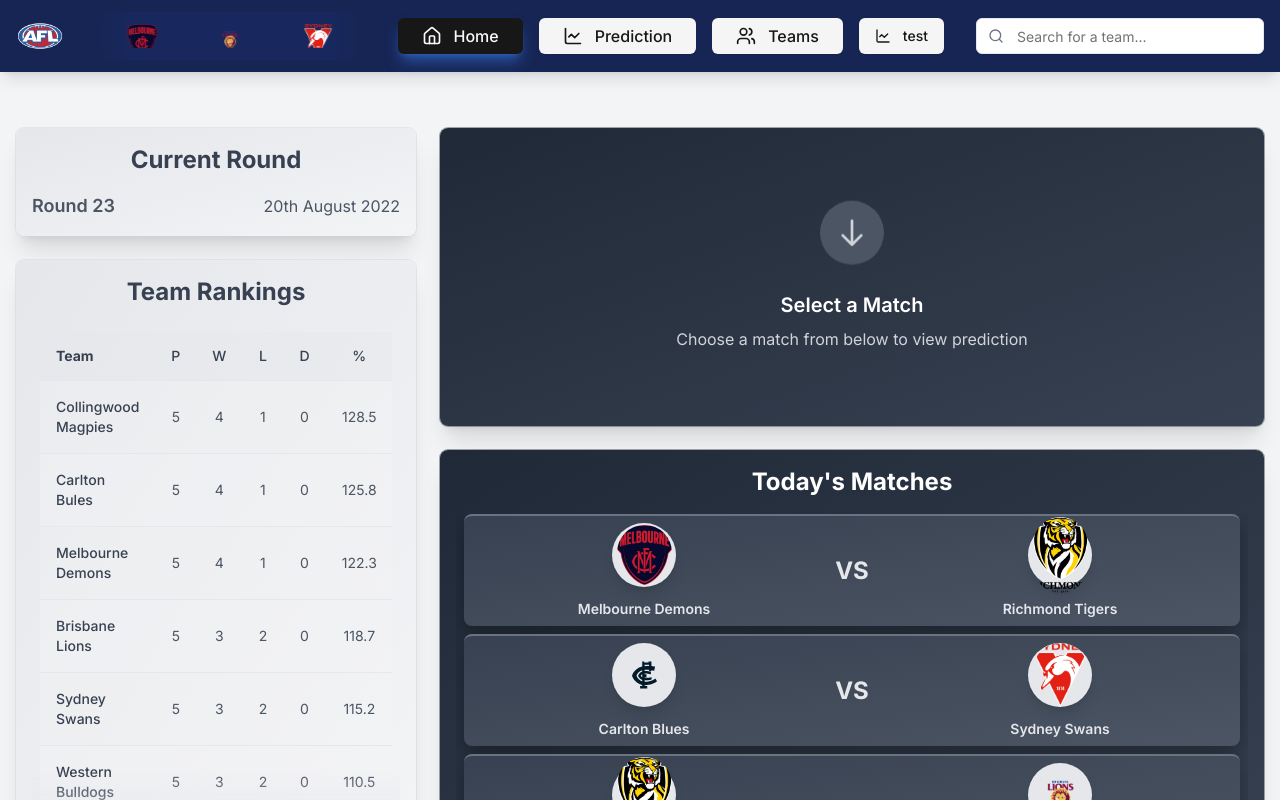
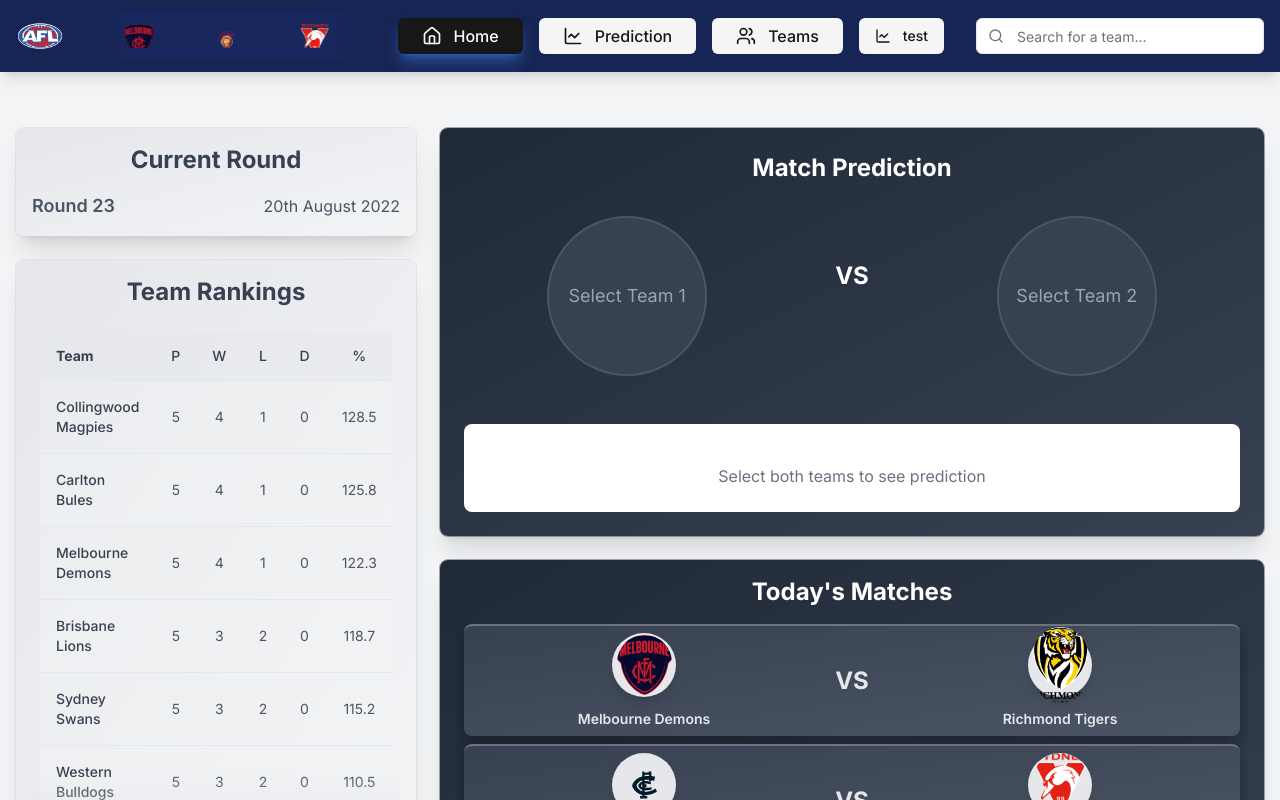
Before and after one commit to yeanle02/FYP, a Next.js app: page / in a window 1280 px wide. Shown: the top 800 px of the page. Built offline with nearby package versions, Linux system fonts and the light colour scheme.

Commit message:
improvements

```diff
--- a/src/components/HomeTeamComparison.jsx
+++ b/src/components/HomeTeamComparison.jsx
@@ -116,48 +116,87 @@
   return (
     <div className="flex-1 w-full">
       <div className="bg-gradient-to-br from-gray-800 to-gray-700 rounded-lg shadow-xl p-6 ring-1 ring-gray-600/50">
-        {!selectedMatch ? (
-          <div className="flex flex-col items-center justify-center min-h-[250px] py-8">
-            <div className="w-16 h-16 bg-gray-600 rounded-full mb-6 animate-bounce flex items-center justify-center">
-              <svg className="w-8 h-8 text-gray-300" fill="none" stroke="currentColor" viewBox="0 0 24 24">
-                <path strokeLinecap="round" strokeLinejoin="round" strokeWidth={2} d="M19 14l-7 7m0 0l-7-7m7 7V3" />
-              </svg>
+        <h2 className="text-2xl font-bold text-white mb-8 text-center">Match Prediction</h2>
+        <div className="flex justify-center items-center gap-32 mb-12">
+          <div className="flex flex-col items-center">
+            <div className={`w-40 h-40 bg-gray-700 rounded-full flex items-center justify-center border-2
+              ${selectedMatch && prediction.winningTeam ? (
+                selectedMatch.team1.name === prediction.winningTeam
+                  ? 'border-green-400 shadow-[0_0_20px_rgba(74,222,128,0.5)]'
+                  : 'border-red-400 shadow-[0_0_20px_rgba(248,113,113,0.5)]'
+              ) : 'border-gray-600 hover:border-gray-500'} transition-all`}>
+              {selectedMatch ? (
+                <Image
+                  src={selectedMatch.team1.logo}
+                  alt={selectedMatch.team1.name}
+                  width={80}
+                  height={80}
+                />
+              ) : (
+                <span className="text-gray-400 text-lg">Select Team 1</span>
+              )}
             </div>
-            <h3 className="text-xl font-semibold text-white text-center mb-2">Select a Match</h3>
-            <p className="text-gray-300 text-center">Choose a match from below to view prediction</p>
+            {selectedMatch && (
+              <span className="text-white text-lg mt-3">{selectedMatch.team1.name}</span>
+            )}
           </div>
-        ) : prediction.isLoading ? (
-          <div className="bg-gradient-to-br from-gray-700 to-gray-600 p-6 rounded-lg shadow-xl flex flex-col items-center border-t-2 border-gray-500 relative transition-all duration-300 w-full max-w-2xl mx-auto min-h-[250px] justify-center">
-            <div className="animate-pulse flex flex-col items-center">
-              <div className="w-24 h-24 bg-gray-600 rounded-full mb-8"></div>
-              <div className="h-4 w-32 bg-gray-600 rounded mb-8"></div>
-              <div className="flex gap-16 items-center mb-8">
-                <div className="flex flex-col items-center gap-4">
-                  <div className="w-16 h-16 bg-gray-600 rounded-full"></div>
-                  <div className="h-3 w-24 bg-gray-600 rounded"></div>
-                  <div className="h-6 w-12 bg-gray-600 rounded"></div>
+
+          <span className="text-white text-2xl font-bold mt-[-40px]">VS</span>
+
+          <div className="flex flex-col items-center">
+            <div className={`w-40 h-40 bg-gray-700 rounded-full flex items-center justify-center border-2
+              ${selectedMatch && prediction.winningTeam ? (
+                selectedMatch.team2.name === prediction.winningTeam
+                  ? 'border-green-400 shadow-[0_0_20px_rgba(74,222,128,0.5)]'
+                  : 'border-red-400 shadow-[0_0_20px_rgba(248,113,113,0.5)]'
+              ) : 'border-gray-600 hover:border-gray-500'} transition-all`}>
+              {selectedMatch ? (
+                <Image
+                  src={selectedMatch.team2.logo}
+                  alt={selectedMatch.team2.name}
+                  width={80}
+                  height={80}
+                />
+              ) : (
+                <span className="text-gray-400 text-lg">Select Team 2</span>
+              )}
             </div>
-                <div className="flex flex-col items-center gap-4">
-                  <div className="w-16 h-16 bg-gray-600 rounded-full"></div>
-                  <div className="h-3 w-24 bg-gray-600 rounded"></div>
-                  <div className="h-6 w-12 bg-gray-600 rounded"></div>
+            {selectedMatch && (
+              <span className="text-white text-lg mt-3">{selectedMatch.team2.name}</span>
+            )}
           </div>
         </div>
-              <div className="text-gray-300 font-medium animate-bounce">
-                Calculating prediction...
+
+        <div className="bg-white rounded-lg p-6 relative">
+          {prediction.isLoading ? (
+            <div className="flex flex-col items-center justify-center space-y-4">
+              <div className="relative w-12 h-12">
+                <div className="absolute inset-0 rounded-full border-4 border-gray-300 border-t-blue-500 animate-spin"></div>
+              </div>
+              <div className="relative">
+                <span className="text-2xl font-bold bg-gradient-to-r from-blue-500 via-purple-500 to-blue-500 bg-clip-text text-transparent animate-pulse">
+                  Predicting Outcome
+                </span>
+                <span className="inline-block animate-bounce ml-1">...</span>
               </div>
             </div>
+          ) : (
+            <div className="flex justify-between items-start">
+              <div className="text-center flex-1">
+                {prediction.team1Score !== null ? (
+                  <div className={`text-5xl font-bold ${selectedMatch.team1.name === prediction.winningTeam ? 'text-green-600' : 'text-gray-800'}`}>
+                    {prediction.team1Score}
                   </div>
-        ) : prediction.team1Score !== null ? (
-          <div className="bg-gradient-to-br from-gray-700 to-gray-600 p-6 rounded-lg shadow-xl flex flex-col items-center border-t-2 border-gray-500 relative transition-all duration-300 w-full max-w-2xl mx-auto">
-            <div className="relative w-full mb-8">
-              <h3 className="text-xl font-semibold text-white text-center">Match Prediction</h3>
+                ) : null}
+              </div>
+
+              {selectedMatch && !prediction.isLoading && prediction.team1Score !== null && (
                 <button
                   onClick={() => {
                     setSelectedMatch(null);
                     setPrediction({ team1Score: null, team2Score: null, winningTeam: null });
                   }}
-                className="absolute right-0 top-1/2 -translate-y-1/2 px-4 py-2 bg-red-600 text-white rounded-lg hover:bg-red-700 transition-colors duration-200 flex items-center gap-2 group"
+                  className="px-3 py-1.5 bg-red-600 text-white text-sm rounded-lg hover:bg-red-700 transition-colors duration-200 flex items-center gap-1 group"
                 >
                   <span>Reset</span>
                   <svg
@@ -174,40 +213,34 @@
                     <path d="M3 3v5h5" />
                   </svg>
                 </button>
+              )}
+
+              <div className="text-center flex-1">
+                {prediction.team2Score !== null ? (
+                  <div className={`text-5xl font-bold ${selectedMatch.team2.name === prediction.winningTeam ? 'text-green-600' : 'text-gray-800'}`}>
+                    {prediction.team2Score}
                   </div>
-            <div className="grid grid-cols-2 gap-6 place-items-center mb-8 w-full max-w-md mx-auto">
-              {[selectedMatch.team1, selectedMatch.team2].map((team, index) => (
-                <div key={team.name} className="flex flex-col items-center justify-center text-center bg-gray-800 p-4 rounded-lg shadow-md hover:shadow-lg transition-shadow duration-300">
-                  <div className="w-[80px] h-[80px] flex items-center justify-center mb-4">
-                    <Image src={team.logo} alt={team.name} width={60} height={60}
-                      className="object-contain transform transition-transform hover:scale-110 duration-300" />
-                  </div>
-                  <span className="text-gray-200 font-medium mb-2 text-center">{team.name}</span>
-                  <div className={`text-3xl font-bold ${prediction.winningTeam === team.name ? 'text-green-400' : 'text-gray-300'}`}>
-                    {index === 0 ? prediction.team1Score : prediction.team2Score}
+                ) : null}
               </div>
             </div>
-              ))}
-            </div>
-            <h3 className="text-xl font-semibold text-white mb-4 text-center">Winner</h3>
-            <div className="flex flex-col items-center w-full bg-gray-800 p-4 rounded-lg shadow-md">
-              <div className="relative w-20 h-20">
-                <div className="absolute -top-4 left-1/2 transform -translate-x-1/2 w-24 h-24 bg-gray-700 rounded-full shadow-lg flex items-center justify-center transition-all duration-300 hover:scale-105 hover:shadow-xl">
-                  <Image
-                    src={(selectedMatch.team1.name === prediction.winningTeam ? selectedMatch.team1 : selectedMatch.team2).logo}
-                    alt="Winner"
-                    width={72}
-                    height={72}
-                    className="rounded-full animate-fade-in-team"
-                  />
-                </div>
-              </div>
-              <span className="text-lg font-bold text-green-400 mt-6 transition-all duration-300 hover:text-green-300">
-                {prediction.winningTeam}
+          )}
+
+          {prediction.team1Score === null && !prediction.isLoading && (
+            <div className="text-center mt-4">
+              <span className="text-gray-500">
+                Select both teams to see prediction
               </span>
             </div>
+          )}
+
+          {prediction.team1Score !== null && !prediction.isLoading && (
+            <div className="text-center mt-6">
+              <span className="text-lg font-semibold text-green-600">
+                Winner: {prediction.winningTeam}
+              </span>
             </div>
-        ) : null}
+          )}
+        </div>
       </div>
 
       {/* Match Scrollable List */}
```
Lines whose indentation alone changed are shown as unchanged.
